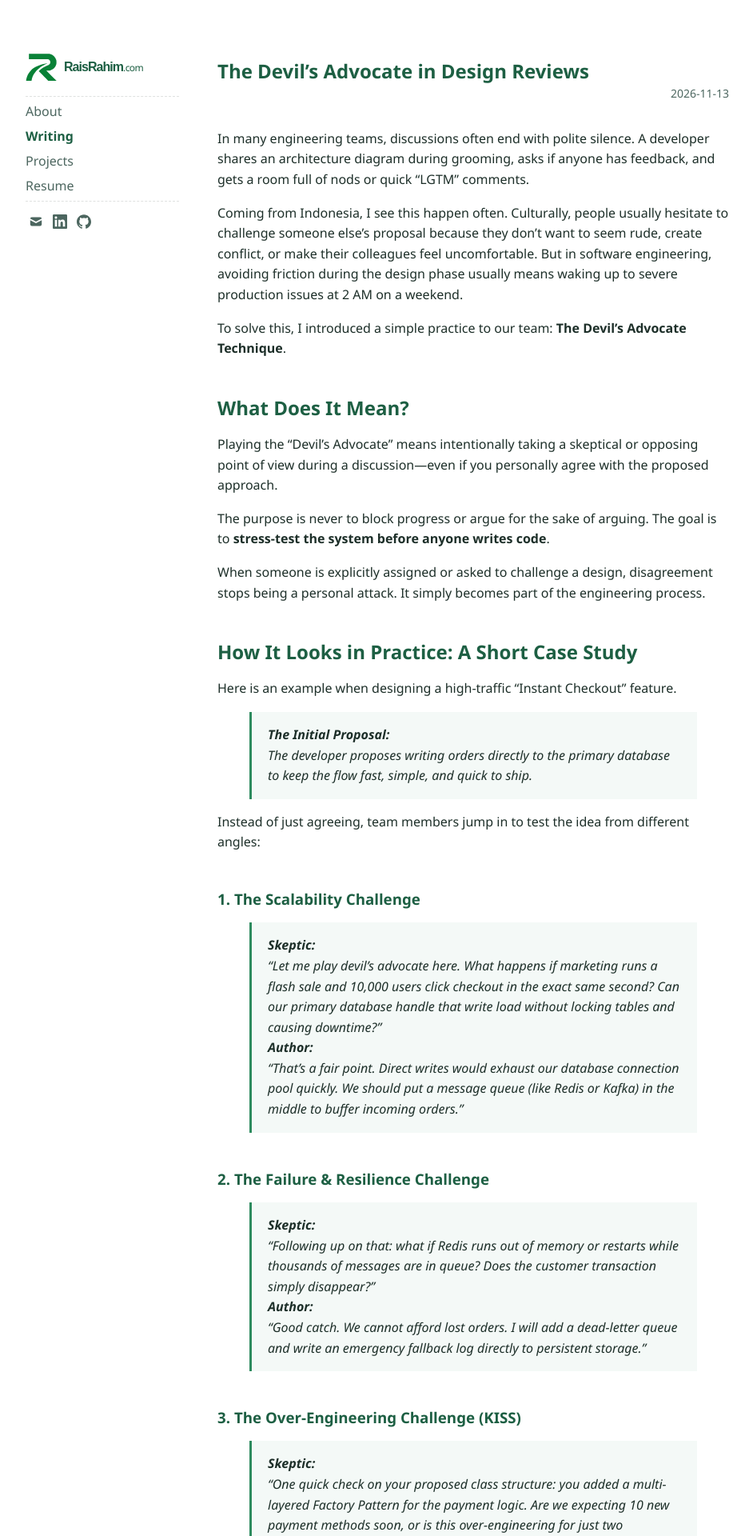
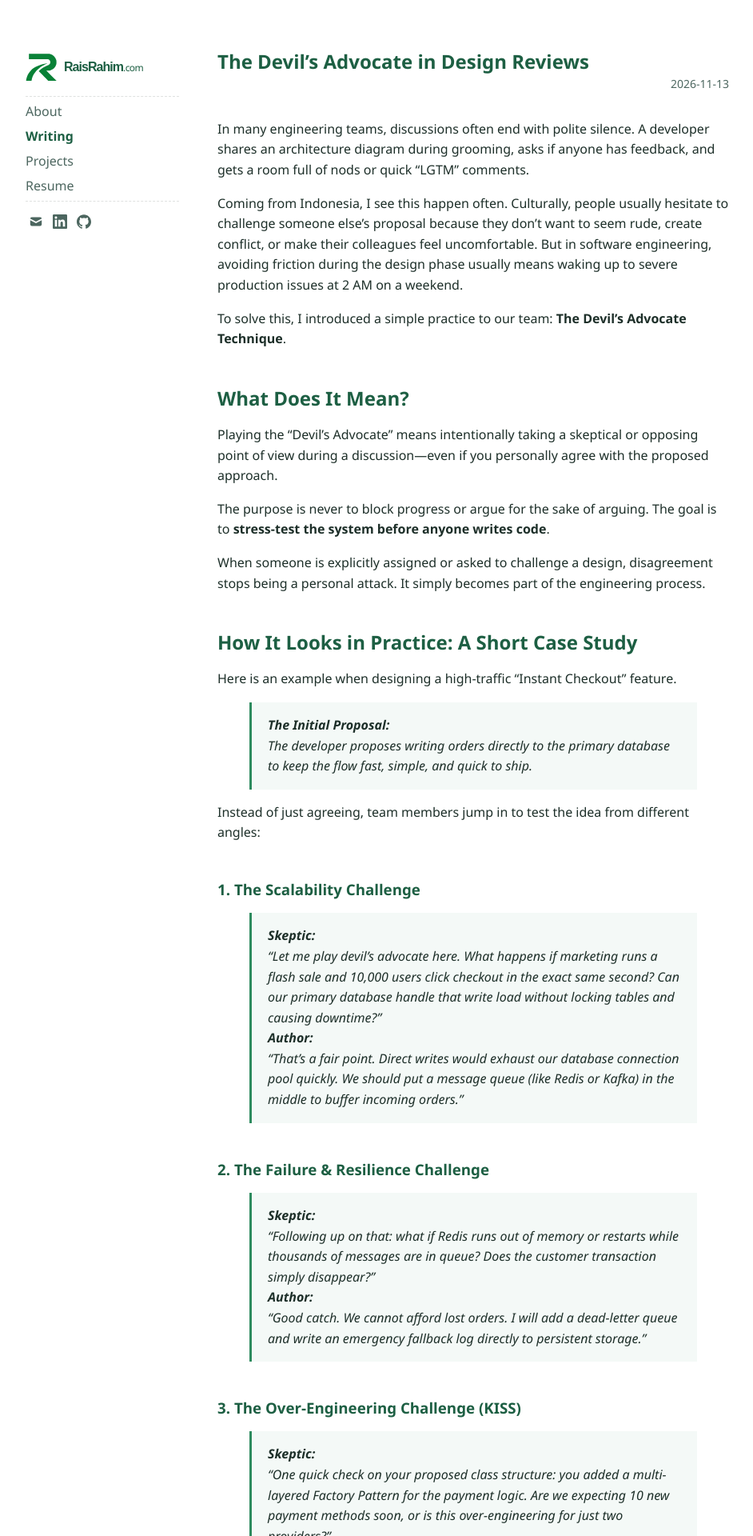
Before and after one commit to raisrahim/raisrahim.github.io, a Jekyll site: the page built from _posts/2026-11-13-devils-advocate-design-reviews.md, in a window 1280 px wide. Shown: the top 1920 px of the page at 80% size, without its empty margins (96-1038 px from the left). Built offline with Jekyll 4.4.1, drawn with Linux system fonts in a browser that asks for light colours.

Commit message:
fix: adjust layout and styles for improved consistency
- Update padding and margins for post headers and titles.
- Change sidebar position for better visibility.
- Remove unused sticky-page-title.js script.

```diff
--- a/_layouts/default.html
+++ b/_layouts/default.html
@@ -66,6 +66,5 @@
         <script type="text/javascript" src="{{ site.baseurl }}/assets/js/{{ js_file }}.js"></script>
       {% endfor %}
     {% endif %}
-    <script defer src="{{ "/assets/js/sticky-page-title.js" | relative_url }}"></script>
   </body>
 </html>
--- a/_sass/no-style-please.scss
+++ b/_sass/no-style-please.scss
@@ -58,17 +58,17 @@ body {
 .post-header,
 .page-title {
   background: var(--bg);
-  padding: 0.5rem 0;
+  padding: 0 0 0.5rem;
   position: sticky;
   top: 0;
-  z-index: 1;
+  z-index: 4;
 }
 
-.page-title { margin-top: 0.25rem; }
+.page-title { margin-top: 0; }
 
 .post-title {
   line-height: 1.1;
-  margin: 0.25rem 0 0;
+  margin: 0;
 }
 
 .post-meta {
@@ -166,7 +166,7 @@ a {
 .site-sidebar {
   align-self: start;
   position: sticky;
-  top: 4rem;
+  top: 0;
 }
 
 .site-brand-heading {
@@ -290,13 +290,13 @@ a {
 
   .post-header,
   .page-title {
-    top: var(--mobile-sidebar-height, 0px);
+    top: 8.75rem;
   }
 
   .site-menu {
     display: flex;
-    flex-wrap: wrap;
-    gap: 0.25rem 1.5rem;
+    flex-wrap: nowrap;
+    gap: 0.25rem 0.5rem;
   }
 }
 
--- a/assets/js/sticky-page-title.js
+++ /dev/null
@@ -1,13 +0,0 @@
-const siteSidebar = document.querySelector(".site-sidebar");
-
-if (siteSidebar && "ResizeObserver" in window) {
-  const updateSidebarHeight = () => {
-    document.documentElement.style.setProperty(
-      "--mobile-sidebar-height",
-      `${siteSidebar.getBoundingClientRect().height}px`,
-    );
-  };
-
-  updateSidebarHeight();
-  new ResizeObserver(updateSidebarHeight).observe(siteSidebar);
-}
```
